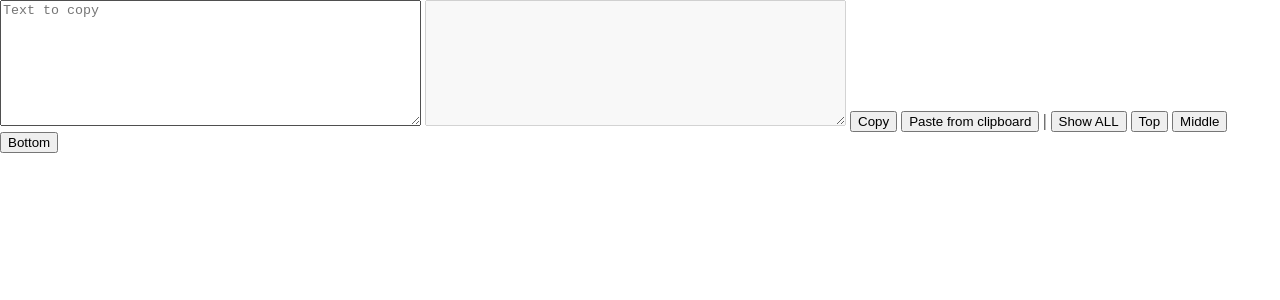
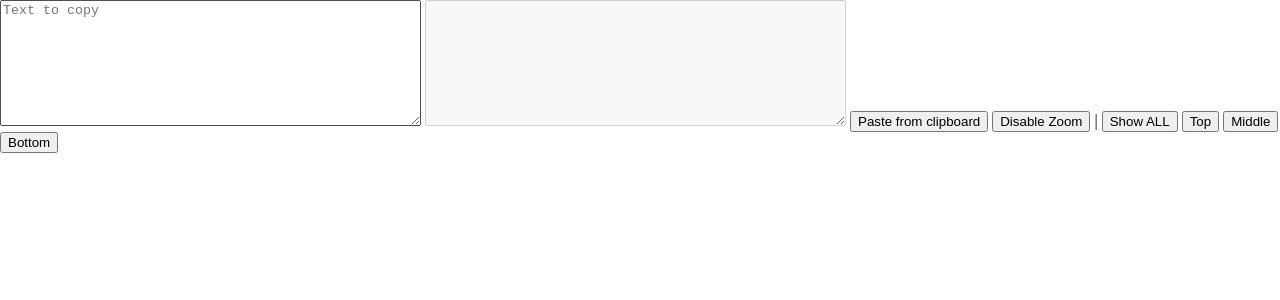
Before and after one commit to aalooksth/tools.aalooksth.github.io, a Jekyll site: the page gallery.html, which Jekyll copies as it is, in a window 1280 px wide. Shown: the top 300 px of the page. Built offline with Jekyll 4.4.1, drawn with Linux system fonts in a browser that asks for light colours.

Commit message:
Add files via upload

```diff
--- a/gallery.html
+++ b/gallery.html
@@ -25,7 +25,7 @@
             /* added */
             height: 500px !important;
             margin:0;
-            border: solid black;
+            border: solid white;
             object-fit: cover;
             object-position: top;
         }
@@ -92,11 +92,12 @@
         <textarea id="out" placeholder="Text to copy" cols="50" rows=8></textarea>
         <textarea id="info" disabled="disabled" cols="50" rows=8></textarea>
         <!-- <div id="myresult" class="img-zoom-result"></div> -->
-        <button id="copy">Copy</button>
+        <!-- <button id="copy">Copy</button> -->
         <button id="paste">Paste from clipboard</button>
+        <button id="disablezoom" onclick="$('figure, img').removeAttr('onmousemove').removeAttr('style');">Disable Zoom</button>
         |
         <button id="showall"
-            onclick="$('figure, img').css('object-fit', 'contain');$('img').css('background-color', 'white');$('.align, #showall').css('display', 'none');$('#maxw').css('display', '');">Show
+            onclick="$('figure, img').css('object-fit', 'contain');$('img').css('background-color', 'black');$('.align, #showall').css('display', 'none');$('#maxw').css('display', '');">Show
             ALL</button>
         <button id="maxw"
             onclick="$('figure, img').css('object-fit', 'cover');$('.align, #showall').css('display', '');$('#maxw').css('display', 'none');"
@@ -109,15 +110,15 @@
     <script src='https://code.jquery.com/jquery-3.6.0.min.js'></script>
     <script id="rendered-js">
         /** Write contents of the textarea to the clipboard when clicking "Copy" */
-        document.querySelector('#copy').addEventListener('click', () => {
-            navigator.clipboard.writeText(document.querySelector('#out').value)
-                .then(() => {
-                    ChromeSamples.log('Text copied.');
-                })
-                .catch(() => {
-                    ChromeSamples.log('Failed to copy text.');
-                });
-        });
+        // document.querySelector('#copy').addEventListener('click', () => {
+        //     navigator.clipboard.writeText(document.querySelector('#out').value)
+        //         .then(() => {
+        //             ChromeSamples.log('Text copied.');
+        //         })
+        //         .catch(() => {
+        //             ChromeSamples.log('Failed to copy text.');
+        //         });
+        // });
         /** Read from clipboard when clicking the Paste button */
         document.querySelector('#paste').addEventListener('click', () => {
             navigator.clipboard.readText()
```
Also changed, not shown: other parts of gallery.html (+10 -0 lines).
